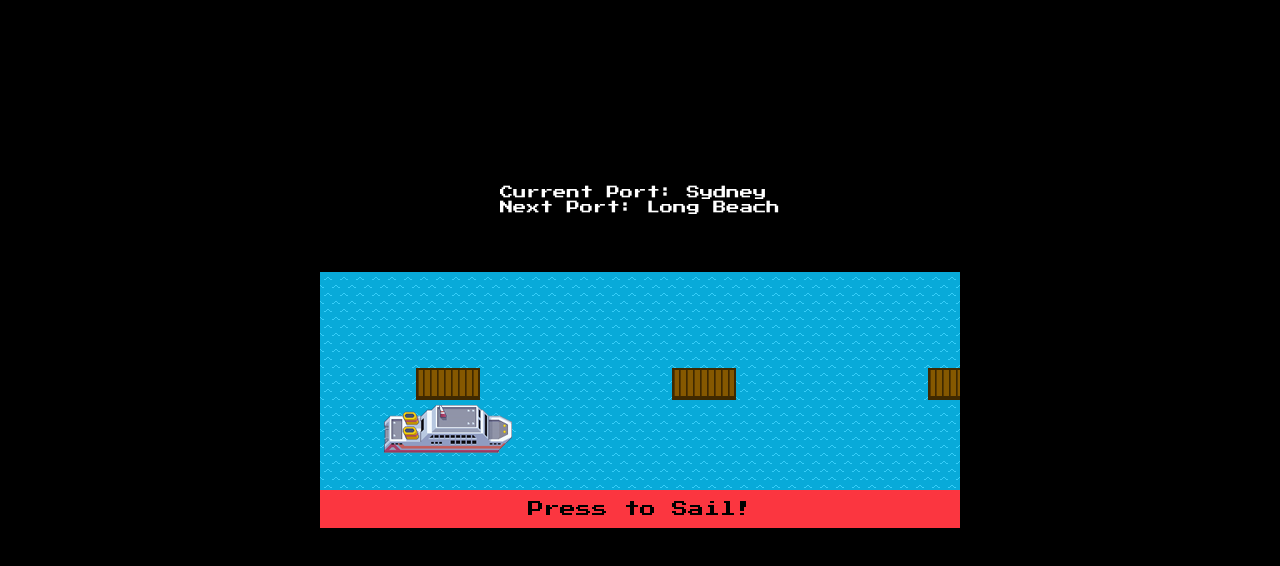
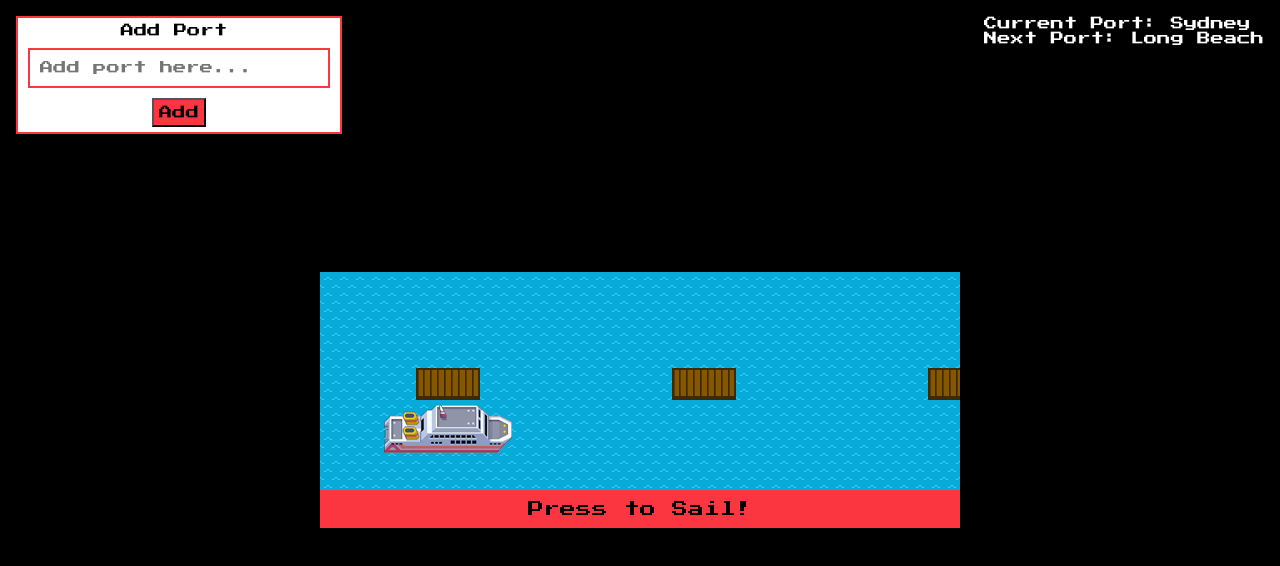
Before and after one commit to sofia1701/cruise-ships-gui, a website: page index.html in a window 1280 px wide. Drawn offline with Linux system fonts and the light colour scheme.

Commit message:
Fixed display message

```diff
--- a/css/style.css
+++ b/css/style.css
@@ -1,6 +1,6 @@
 html, body {
   height: 100%;
-
+  font-family: 'Press Start 2P', cursive;
 }
 
 body {
@@ -47,13 +47,12 @@ body {
   bottom: 0px;
   left: 0;
   width: 100%;
-  font-family: 'Press Start 2P', cursive;
+
 }
 
 #message {
   border: 0;
   padding: 10px 20px;
-  font-family: 'Press Start 2P', cursive;
   position: absolute;
   width: 100%;
   bottom: 0px;
@@ -64,8 +63,37 @@ body {
 
 #display {
   color: white;
-  font-family: 'Press Start 2P', cursive;
   position: absolute;
   font-size: smaller;
-  margin-bottom: 400px;
+  top: 16px;
+  right: 16px;
 }
+
+.form {
+  display: flex;
+  flex-flow: row wrap;
+  align-items: center;
+  background-color: white;
+  border: 2px solid #FB3640;
+  flex-direction: column;
+  top: 16px;
+  left: 16px;
+  position: absolute;
+  font-size: smaller;
+}
+.form label {
+  margin: 5px 10px 5px 0;
+}
+.form input {
+  vertical-align: middle;
+  margin: 5px 10px 5px 10px;
+  padding: 10px;
+  background-color: white;
+  border: 2px solid #FB3640;;
+}
+.form button {
+  margin: 5px 10px 5px 10px ;
+  padding: 5px;
+  background-color: #FB3640;
+  color: black;
+}
--- a/index.html
+++ b/index.html
@@ -9,6 +9,11 @@
   <link rel="stylesheet" href="https://fonts.googleapis.com/css2?family=Press+Start+2P&display=swap" >
 </head>
 <body>
+  <form class="form" action="port form">
+    <label for="add port">Add Port</label>
+    <input type="add port" id="addport" placeholder="Add port here...">
+    <button id="portbutton">Add</button>
+  </form>
 
   <div id="viewport">
 
@@ -44,8 +49,9 @@
 
     const controller = new Controller(ship);
 
-    controller.renderPorts(itinerary.ports);
+    controller.renderPorts(ship.itinerary.ports);
     controller.renderShip();
+    controller.displayMessage();
   </script>
 
 </body>
--- a/src/controller.js
+++ b/src/controller.js
@@ -3,7 +3,6 @@
     constructor(ship) {
       this.ship = ship;
       this.initialiseSea();
-      this.displayMessage();
 
       document.querySelector("#sailbutton").addEventListener("click", () => {
         this.setSail();
@@ -27,16 +26,17 @@
     renderPorts(ports) {
       const portsElement = document.querySelector('#ports');
       portsElement.style.width = '0px';
+      //width of 0 as we want JS to manipulate the width of this container every time we add a child element
 
       ports.forEach((port, index) => {
         const newPortElement = document.createElement('div');
         newPortElement.className = 'port';
 
-        newPortElement.dataset.portName = port.name;
+        newPortElement.dataset.portName = port.portName;
         newPortElement.dataset.portIndex = index;
 
         portsElement.appendChild(newPortElement);
-      // This will insert our new element newPortElement into the DOM as a child of the #ports div.
+      // This will insert our new element newPortElement into the DOM as a child of the #ports div
 
 
         const portsElementWidth = parseInt(portsElement.style.width, 10);
@@ -105,18 +105,21 @@
     displayMessage() {
 
       this.ship = ship;
+
       const currentPortElement = document.getElementById("current-port");
       const nextPortElement = document.getElementById("next-port");
 
-      currentPortElement.innerHTML = `Current Port: ${ship.currentPort.portName}`;
+      currentPortElement.innerText = `Current Port: ${ship.currentPort.portName}`;
 
       const currentPortIndex = ship.itinerary.ports.indexOf(ship.currentPort);
       const nextPortIndex = currentPortIndex + 1;
-      const nextPort = ship.itinerary.ports[nextPortIndex].portName;
 
-      nextPortElement.innerHTML = `Next Port: ${nextPort}`;
+      if (nextPortIndex === ship.itinerary.ports.length) {
+        nextPortElement.innerText = 'End of itinerary'
+      } else {
+        nextPortElement.innerText = `Next Port: ${ship.itinerary.ports[nextPortIndex].portName}`;
 
-
+      }
     }
   }
 
```
